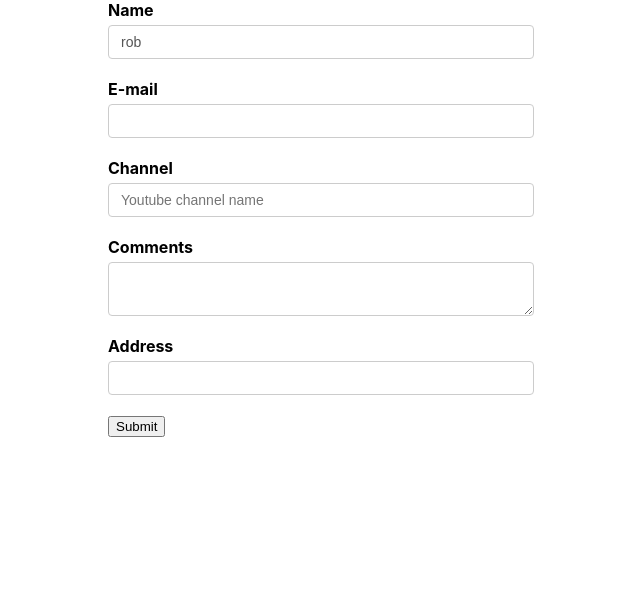
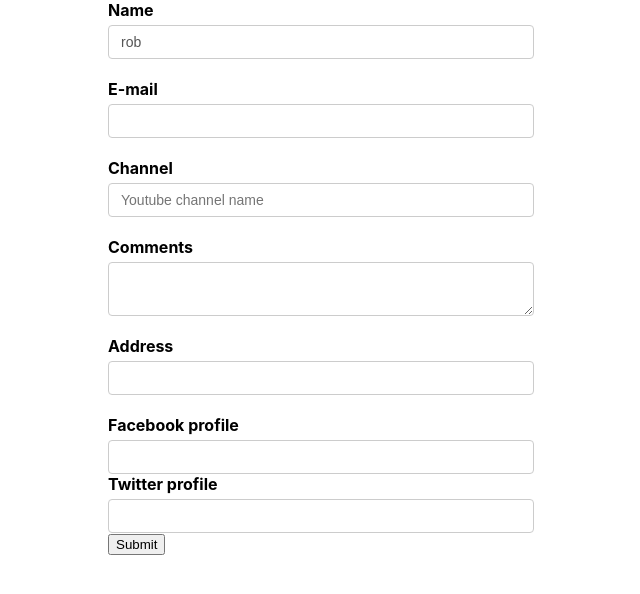
Before and after one commit to ayush-devshark/Formik-tutorial, a React (Create React App) app: page / in a window 1280 px wide. Shown: the top 594 px of the page, without its empty margins (319-959 px from the left). Built offline with nearby package versions, Linux system fonts and the light colour scheme; the HTML template or start-up script is replaced by a standard one.

Commit message:
Nested objects

```diff
--- a/src/components/YoutubeForm.js
+++ b/src/components/YoutubeForm.js
@@ -10,6 +10,7 @@
     channel: '',
     comments: '',
     address: '',
+    social: { facebook: '', twitter: '' },
 };
 const onSubmit = values => {
     console.log(values);
@@ -84,6 +85,15 @@
                     </Field>
                 </div>
 
+                <div className='form-contrl'>
+                    <label htmlFor='facebook'>Facebook profile</label>
+                    <Field type='text' id='facebook' name='social.facebook' />
+                </div>
+                <div className='form-contrl'>
+                    <label htmlFor='twitter'>Twitter profile</label>
+                    <Field type='text' id='twitter' name='social.twitter' />
+                </div>
+
                 <button type='submit'>Submit</button>
             </Form>
         </Formik>
```
